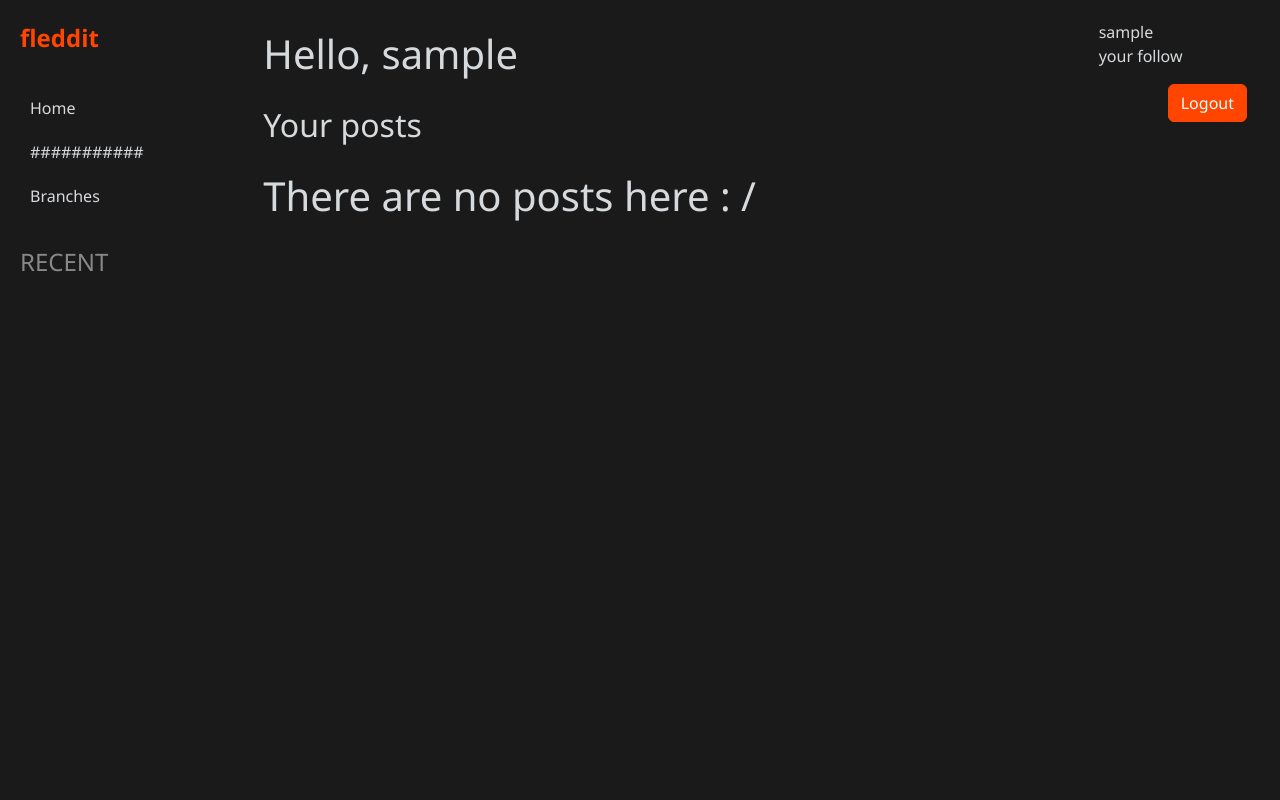
After one commit to shapkoff/fleddit, a Django app: page /user/profile/ in a window 1280 px wide. The commit adds this page. Run offline with Django 5.2, Linux system fonts and the light colour scheme; the visitor is signed in with stand-in values (Sample User, id 1); data that the repository does not hold is empty.

Commit message:
add profile page, update readme

```diff
--- a/static/css/style.css
+++ b/static/css/style.css
@@ -1,7 +1,7 @@
 body {
   margin: 0;
   font-family: 'Segoe UI', Tahoma, Geneva, Verdana, sans-serif;
-  background-color: #1a1a1b;
+  background-color: #1A1A1B;
   color: #d7dadc;
 }
 
@@ -21,10 +21,10 @@ h4 {
 }
 
 .col-2 {
-  background-color: #030303;
+  background-color: #1A1A1B;
   height: 100vh;
   padding: 20px;
-  border-right: 1px solid #2c2c2e;
+  border-right: 1px solid #1A1A1B;
   position: sticky;
   top: 0;
 }
--- a/templates/base.html
+++ b/templates/base.html
@@ -49,7 +49,7 @@
           <div class="container">
             <div class="row">
               <div class="col">
-                <p>{{ user.username }}</p>
+                <a href="{% url "profile" %}">{{ user.username }}</a>
                 <p>your follow</p>
               </div>
               <div class="col text-end">
--- /dev/null
+++ b/users/templates/users/my_profile.html
@@ -0,0 +1,14 @@
+{% extends "base.html" %}
+
+{% block title %}
+    My Profile
+{% endblock title %}
+
+{% block content %}
+    <h1>Hello, {{ username }}</h1>
+
+    {% comment %} diactivate acc {% endcomment %}
+
+    <h2>Your posts</h2>
+    {% include "post.html" %}
+{% endblock content %}
--- a/users/urls.py
+++ b/users/urls.py
@@ -4,5 +4,6 @@ from users import views
 urlpatterns = [
     path('login/', views.login_user, name='login'),
     path('register/', views.register_user, name='register'),
-    path('logout/', views.logout_user, name='logout')
+    path('logout/', views.logout_user, name='logout'),
+    path('profile/', views.my_profile, name='profile'),
 ]
--- a/users/views.py
+++ b/users/views.py
@@ -2,6 +2,7 @@ from django.shortcuts import render, redirect
 from django.contrib.auth import authenticate, login, logout
 from django.contrib import messages
 from .forms import CreateUserForm
+from posts.models import Post
 
 # Create your views here.
 def login_user(request):
@@ -34,3 +35,8 @@ def logout_user(request):
     logout(request)
     messages.success(request, 'You have successfully logged out')
     return redirect('home')
+
+def my_profile(request):
+    if request.user.is_authenticated:
+        posts = Post.objects.filter(user=request.user)
+        return render(request, 'users/my_profile.html', {'posts': posts, 'username': request.user.username})
```
Also changed, not shown: requirements.txt (added, +8 -0 lines), README.md.
